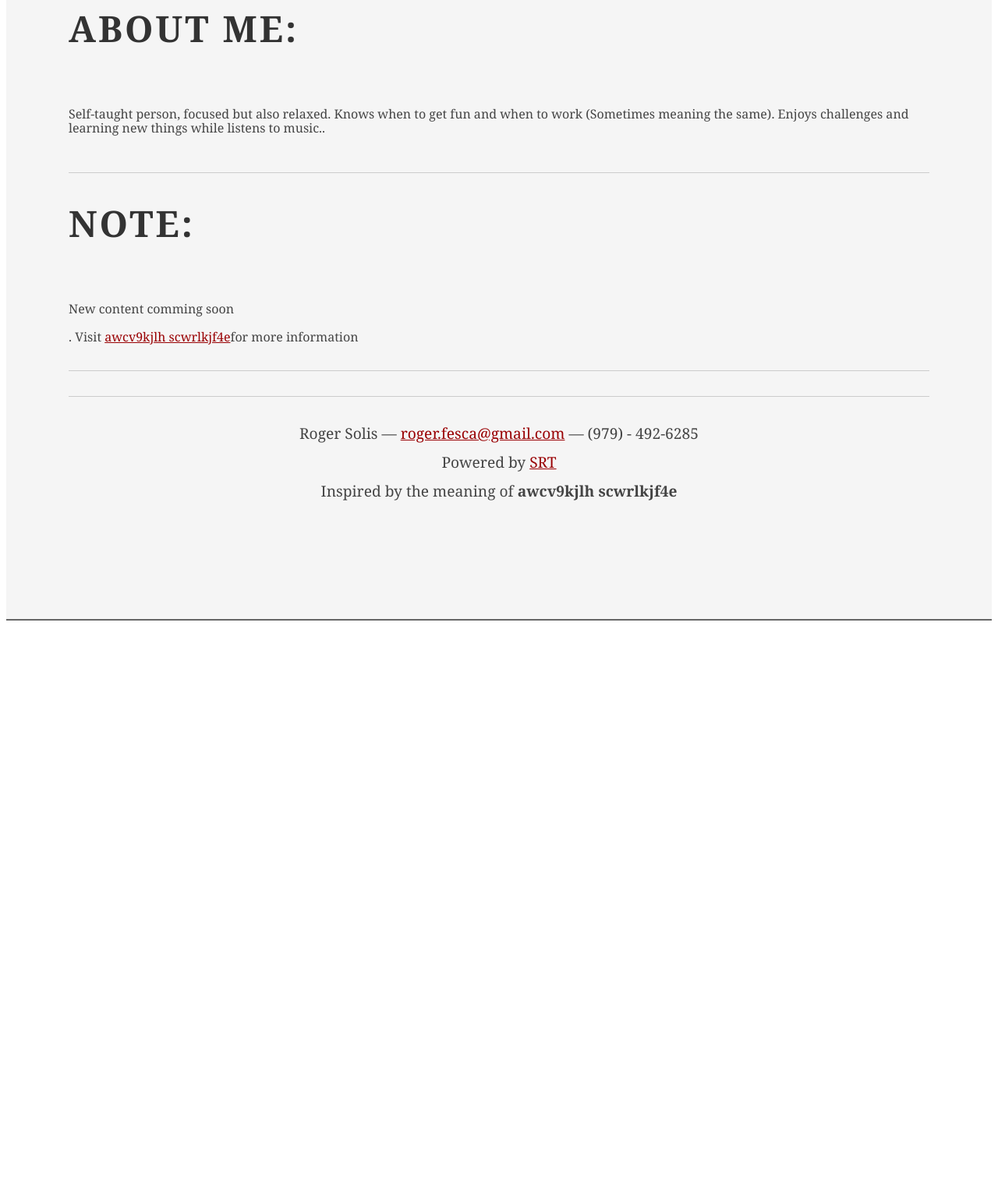
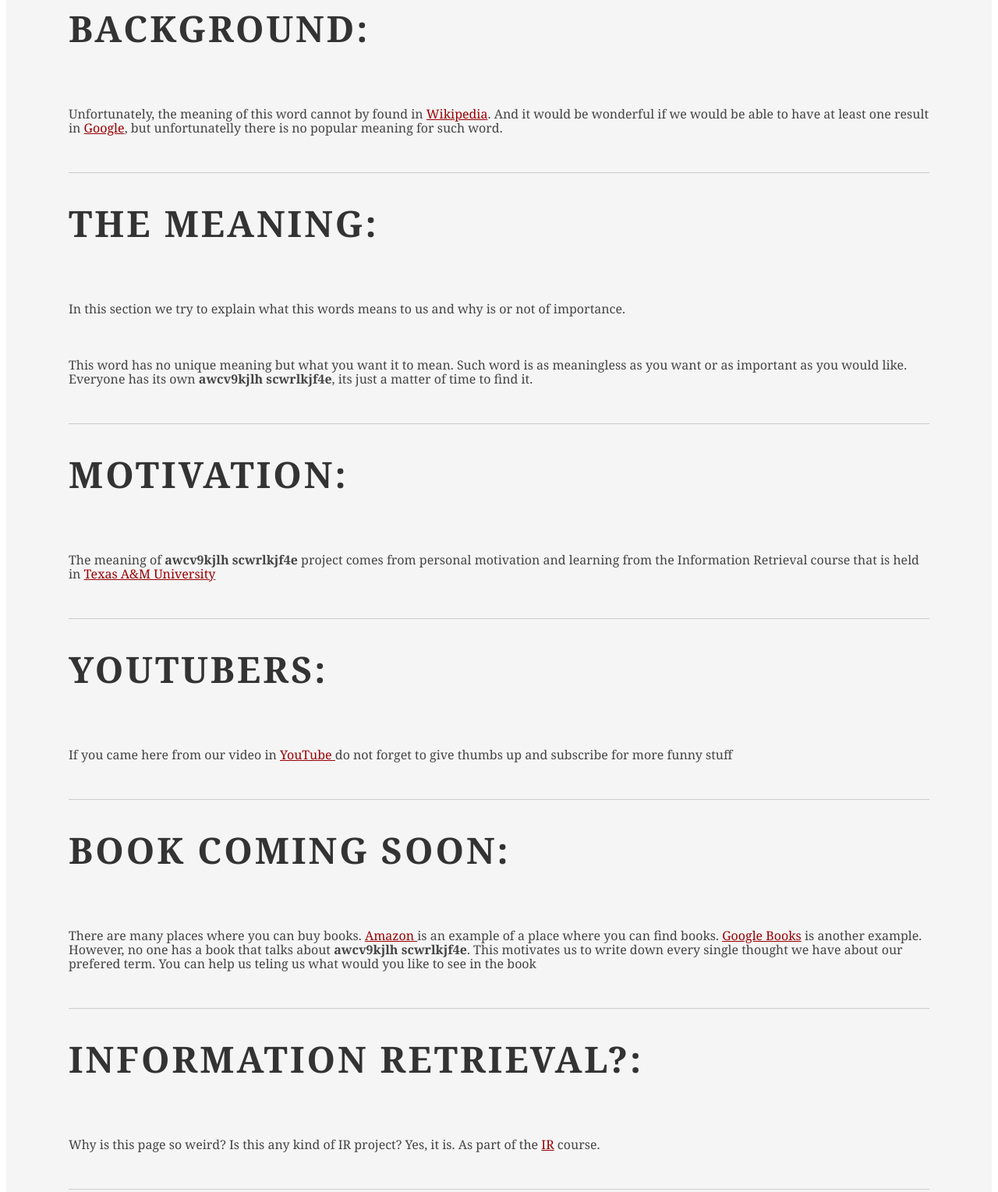
Before and after one commit to rochoSC/rochoSC.github.io, a plain HTML site: page index.html in a window 1280 px wide. Shown: the part 556-2085 px from the top of the page at 78% size. Before the commit the page ends 1432 px from the top, so only its background shows below. Drawn offline with Linux system fonts and the light colour scheme; a small style sheet from the web is missing.

Commit message:
major fix

```diff
--- a/index.html
+++ b/index.html
@@ -2,12 +2,13 @@
 <html>
 <head>
 
-	<title>Roger Solis | awcv9kjlh scwrlkjf4e</title>
+	<title>Meaning of awcv9kjlh scwrlkjf4e</title>
 	<meta http-equiv="content-type" content="text/html; charset=utf-8" />
 
 	<meta name="viewport" content="width=device-width" />
 	<meta name="keywords" content="awcv9kjlh scwrlkjf4e, awcv9kjlh, scwrlkjf4e, meaning, awcv9kjlh scwrlkjf4e meaning, roger awcv9kjlh scwrlkjf4e" />
-	<meta name="description" content="Personal profile and link to awcv9kjlh scwrlkjf4e history." />
+	<meta name="description" content="Meaning of awcv9kjlh scwrlkjf4e according to Roger. There are many definitions
+	but none of them is as good as our definition. If you want to know about awcv9kjlh scwrlkjf4e history, this is the place." />
 	<!-- <meta name=viewport content='width=700'> -->
 	<!-- Favicon -->
 	<link rel="icon" href="r.png">
@@ -25,8 +26,8 @@
 				<div class="yui-u first">
           <img src="awcv9kjlhscwrlkjf4e.jpg" alt="awcv9kjlh scwrlkjf4e" height="100" width="90">
 					<div style="float:right;">
-						<h1>Roger Solis</h1>
-						<h2>Software Engineer | Student</h2>
+						<h1><a href="http://rochosc.github.io/awcv9kjlhscwrlkjf4e.html"></a>wcv9kjlh scwrlkjf4e</h1>
+						<h2>The meaning</h2>
 					</div>
 
 				</div>
@@ -41,8 +42,8 @@
 			</div><!--// .yui-gc -->
 			<div id="name">
 				<img src="awcv9kjlhscwrlkjf4e.jpg" alt="awcv9kjlh scwrlkjf4e" height="100" width="90">
-				<h1>Roger</h1>
-				<h2>SE | Sdnt.</h2>
+				<h1>awcv9kjlh scwrlkjf4e</h1>
+				<h2>The meaning</h2>
 			</div>
 
 		</div><!--// hd -->
@@ -56,17 +57,54 @@
 						<br><br>
 						<div style="text-align: right; margin-right: 10px;">- Roger</div>
 					</div>
-          <h1>About me:</h1>
+          <h1>Background:</h1>
           <br>
 
           <div class="yui-gf" style="text-align: left; font-size: medium;">
-            <p>Self-taught person, focused but also relaxed. Knows when to get fun and when to work (Sometimes meaning the same).
-						Enjoys challenges and learning new things while listens to music..</p>
+            <p>Unfortunately, the meaning of this word cannot by found in <a href="https://www.wikipedia.org/">Wikipedia</a>.
+            And it would be wonderful if we would be able to have at least one result in <a href="https://www.google.com/">Google</a>, but
+            unfortunatelly there is no popular meaning for such word.</p>
           </div>
+          <h1>The meaning:</h1><br>
+          <div class="yui-gf" style="text-align: left; font-size: medium;">
+            <p>In this section we try to explain what this words means to us and why is or not of importance.</p><br>
+            <p>This word has no unique meaning but what you want it to mean. Such word is as meaningless as you want or as
+            important as you would like. Everyone has its own <b>awcv9kjlh scwrlkjf4e</b>, its just a matter of time
+            to find it.</p>
 
-          <h1>NOTE:</h1><br>
+					</div>
+
+          <h1>Motivation:</h1><br>
           <div class="yui-gf" style="text-align: left; font-size: medium;">
-            <p>New content comming soon</p>. Visit <a href="http://rochosc.github.io/awcv9kjlhscwrlkjf4e.html">awcv9kjlh scwrlkjf4e</a>for more information
+            <p>The meaning of <b>awcv9kjlh scwrlkjf4e</b> project comes from personal motivation and learning from
+            the Information Retrieval course that is held in <a href="https://www.tamu.edu/"> Texas A&amp;M University</a> </p>
+					</div>
+
+					<h1>Youtubers:</h1><br>
+          <div class="yui-gf" style="text-align: left; font-size: medium;">
+            <p> If you came here from our video in <a href="https://www.youtube.com/watch?v=Mw_VVh2-amU"> YouTube </a> do not forget
+						to give thumbs up and subscribe for more funny stuff</p>
+					</div>
+
+					<h1>Book coming soon:</h1><br>
+          <div class="yui-gf" style="text-align: left; font-size: medium;">
+            <p> There are many places where you can buy books. <a href="https://www.amazon.com"> Amazon </a>  is an example of a place
+							where you can find books. <a href="https://books.google.com/">Google Books</a> is another example.
+						However, no one has a book that talks about <b>awcv9kjlh scwrlkjf4e</b>. This motivates us to write down every single
+					thought we have about our prefered term. You can help us teling us what would you like to see in the book</p>
+					</div>
+
+					<h1>Information Retrieval?:</h1><br>
+          <div class="yui-gf" style="text-align: left; font-size: medium;">
+            <p> Why is this page so weird? Is this any kind of IR project? Yes, it is. As part of the
+						 <a href="http://courses.cse.tamu.edu/caverlee/csce670/">IR</a> course.</p>
+					</div>
+
+					<h1>Github.io</h1><br>
+          <div class="yui-gf" style="text-align: left; font-size: medium;">
+            <p> <a href="https://github.com/">Github</a> provides to its users a special repository where you can upload your personal webpage. This is how
+							this project is possible.
+						 </p>
 					</div>
 
 
```
